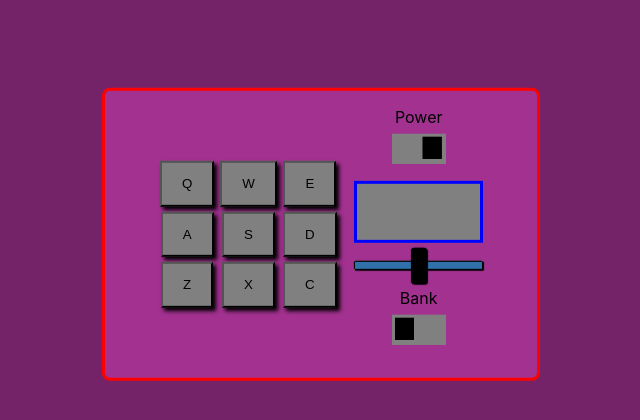
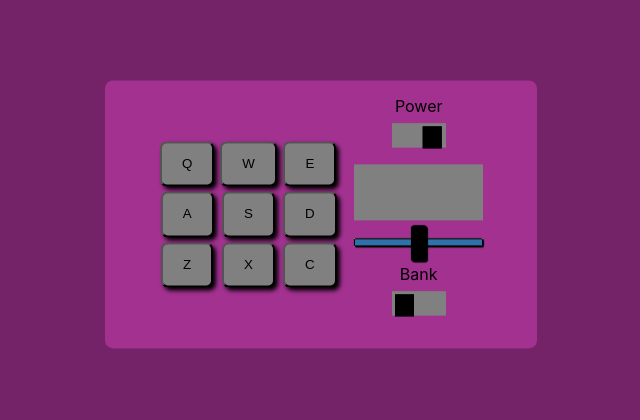
Before and after one commit to macluiggy/drum-machine-free-code-camp, a React (Create React App) app: page / in a window 1280 px wide. Shown: the top 420 px of the page, without its empty margins (319-959 px from the left). Built offline with nearby package versions, Linux system fonts and the light colour scheme.

Commit message:
finished

```diff
--- a/public/index.html
+++ b/public/index.html
@@ -39,6 +39,6 @@
       To begin the development, run `npm start` or `yarn start`.
       To create a production bundle, use `npm run build` or `yarn build`.
     -->
-    <script type="text/javascript" src="https://cdn.freecodecamp.org/testable-projects-fcc/v1/bundle.js"></script>
+    <!--<script type="text/javascript" src="https://cdn.freecodecamp.org/testable-projects-fcc/v1/bundle.js"></script>-->
   </body>
 </html>
--- a/src/sass/main.scss
+++ b/src/sass/main.scss
@@ -1,7 +1,7 @@
 @import 'mixins';
 
 #drum-machine {
-	@include border(red);
+	//@include border(red);
 	border-radius: 0.5em;
 	text-align: center;
 	display: flex;
@@ -32,6 +32,11 @@
 				padding: 1em 1.5em;
 				@include box-shadow(3px, 3px, 4px, black);
 				background-color: gray;
+				cursor: pointer;
+				border-radius: 0.5em;
+			}
+			button:active {
+				background-color: tan;
 			}
 		}
 	}
@@ -60,11 +65,11 @@
 				@include border(gray);
 				width: 3em;
 				margin: auto;
-				height: 3vh;
+				height: 1.1em;
 				bottom: 0px;
 				transform: translateY(-17px);
-				left: 50%;
 				background-color: gray;
+				position: relative;
 			}
 			.slider:before {
 				position: absolute;
@@ -81,7 +86,7 @@
 			}
 		}
 		.clip_description {
-			@include border(blue);
+			//@include border(blue);
 			height: 7vh;
 			display: flex;
 			align-items: center;
```
